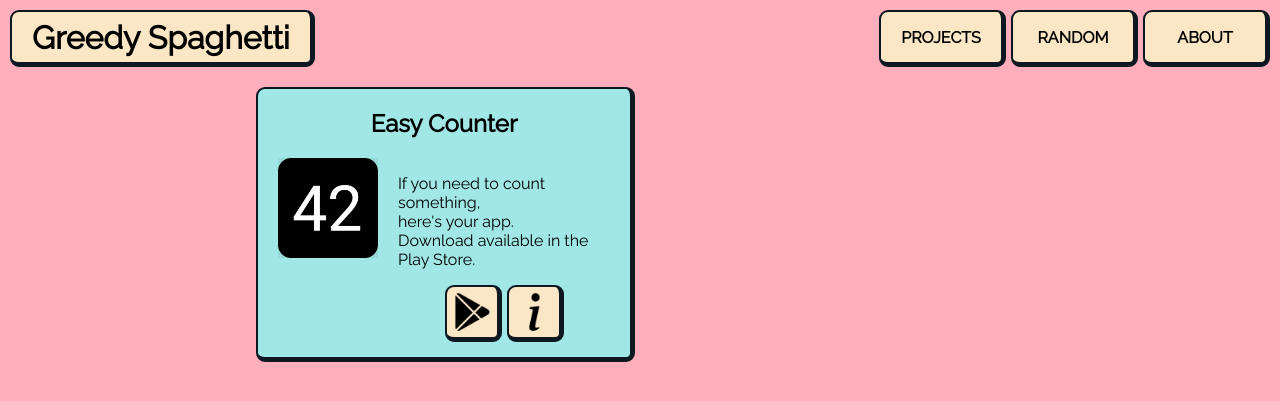
After one commit to samuelebompani/greedyspaghetti-site, a PHP site: page /projects.php in a window 1280 px wide. The commit adds this page. Shown: the top 401 px of the page. Run offline with PHP 8.4, Linux system fonts and the light colour scheme.

Commit message:
new project section

```diff
--- a/components/header.php
+++ b/components/header.php
@@ -26,11 +26,11 @@
     }
 </script>
 <div class="header">
-    <div class="header-title boxed">
+    <a class="header-title boxed" href="/">
         Greedy Spaghetti
-    </div>
+    </a>
     <div class="header-menu">
-        <a href="/" class="boxed">home</a>
+        <a href="/projects.php" class="boxed">projects</a>
         <a href="/random.php" class="boxed">random</a>
         <a href="/about.php" class="boxed">about</a>
     </div>
@@ -41,7 +41,7 @@
     </div>
 </div>
 <div class="burger-menu" id="burger-menu">
-    <a href="/" class="boxed">home</a>
+    <a href="/projects.php" class="boxed">projects</a>
     <a href="/random.php" class="boxed">random</a>
     <a href="/about.php" class="boxed">about</a>
 </div>
--- a/css/header.css
+++ b/css/header.css
@@ -25,7 +25,7 @@
     align-items: center;
     text-align: center;
     height: 50px;
-    width: 100px;
+    width: 120px;
     text-transform: uppercase;
 }
 
--- a/css/style.css
+++ b/css/style.css
@@ -28,8 +28,10 @@ a {
 }
 
 .grid {
-    display: flex;
+    display: grid;
     gap: 10px;
+    width: 100%;
+    grid-template-columns: repeat(2, minmax(0, 1fr));
 }
 
 .grid-item {
@@ -41,17 +43,25 @@ a {
     flex-direction: column;
     align-items: center;
     flex-grow: 1;
-    width: 50%;
 }
 
-.grid-item > .square-btn {
+.grid-item > div {
+    display: flex;
+    justify-content: space-evenly;
+    gap: 20px;
+
+}
+
+.grid-item .square-btn {
     margin-bottom: 10px;
+
 }
 
 .grid-item-btns {
     display: flex;
     gap: 5px;
     margin-bottom: 5px;
+    justify-content: center;
 }
 
 .page {
@@ -71,7 +81,17 @@ a {
     cursor: pointer;
 }
 
+@media only screen and (max-width: 1000px) {
+    .grid {
+        grid-template-columns: repeat(1, minmax(0, 1fr));
+    }
+}
+
 @media only screen and (max-width: 768px) {
+    .grid {
+        grid-template-columns: repeat(1, minmax(0, 1fr));
+    }
+
     .page {
         margin-left: 10px;
         margin-right: 10px;
--- /dev/null
+++ b/projects.php
@@ -0,0 +1,32 @@
+<!DOCTYPE html>
+    <head>
+        <?php include "./components/imports.php"; ?>
+    </head>
+    <body>
+        <?php include "./components/header.php"; ?>
+        <div class="page">
+            <div class="grid">
+                <div class="boxed grid-item">
+                    <h2>Easy Counter</h2>
+                    <div>
+                        <img src="/media/img/easy_counter_logo.png" width=100 height=100 class=""/>
+                        <div>
+                            <p>If you need to count something, <br>here's your app.<br>
+                                    Download available in the Play Store.
+                            </p>
+                            <div class="grid-item-btns">
+                                <a href="https://play.google.com/store/apps/details?id=com.easy.counter&gl=US"
+                                    class="boxed square-btn">
+                                    <img src="/media/img/playstore.png" width=50 height=50/>
+                                </a>
+                                <div class="boxed square-btn">
+                                    <img src="/media/img/info.png" width=50 height=50/>
+                                </div>
+                            </div>
+                        </div>
+                    </div>
+                </div>
+            </div>
+        </div>
+    </body>
+</html>
```
Also changed, not shown: css/home.css (added, +15 -0 lines), index.php (+8 -18 lines), media/img/easy_counter_logo.png (added), media/img/info.png (added), media/img/playstore.png (added).
